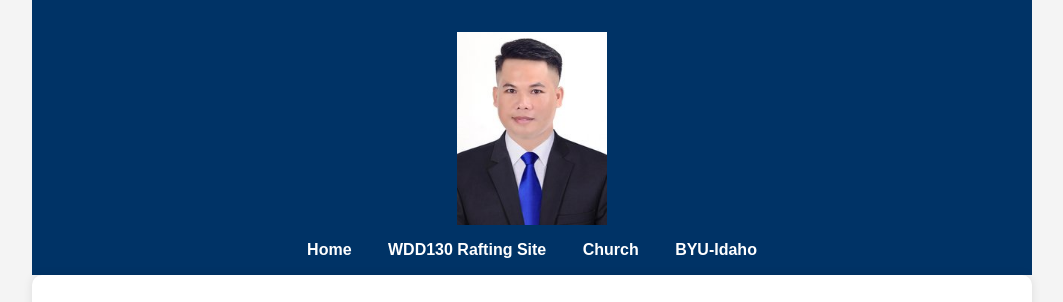
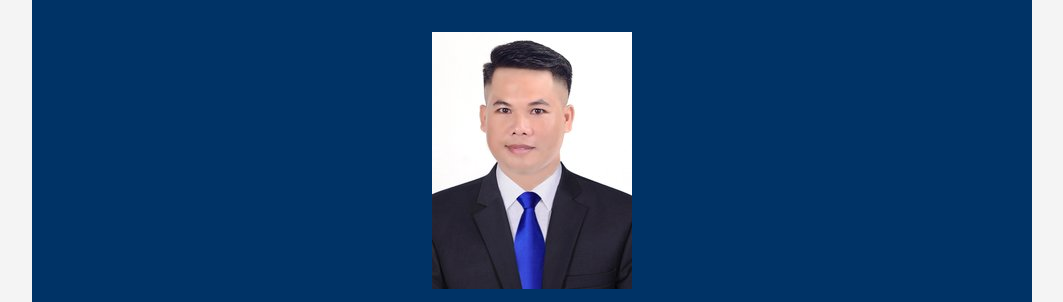
Before and after one commit to ReathaThorn36/wdd130, a plain HTML site: page index.html in a window 1280 px wide. Shown: the top 302 px of the page, without its empty margins (108-1171 px from the left). Drawn offline with Linux system fonts and the light colour scheme.

Commit message:
Update index.html

```diff
--- a/index.html
+++ b/index.html
@@ -10,10 +10,10 @@
 </head>
 <body>
   <header>
-    <img src="images/profile.jpg" alt="Reatha Thorn profile photo" width="150">
+    <img src="images/profile.jpg" alt="Reatha Thorn profile photo" width="200">
     <nav>
       <a href="index.html">Home</a>
-      <a href="wwr/">WDD130 Rafting Site</a>
+      <a href="wwr/">WDD130 Rafting Website</a>
       <a href="https://www.churchofjesuschrist.org" target="_blank">Church</a>
       <a href="https://www.byui.edu" target="_blank">BYU-Idaho</a>
     </nav>
```
